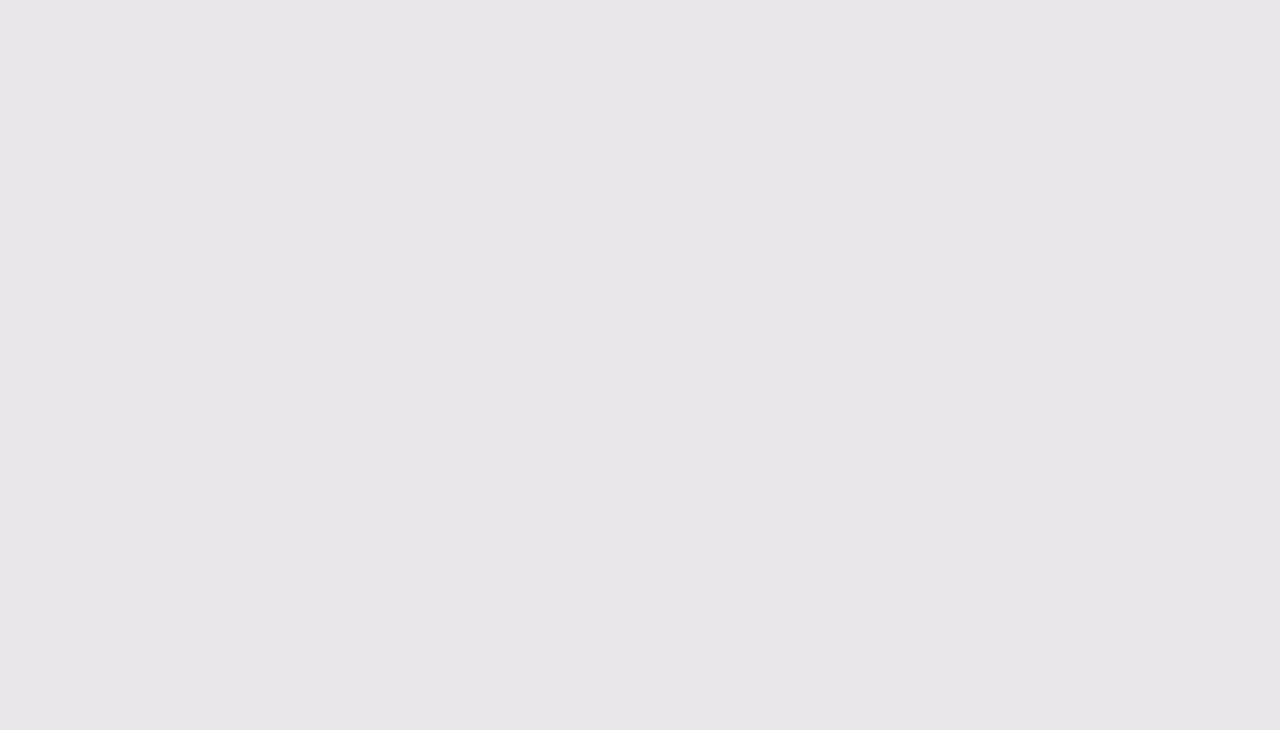
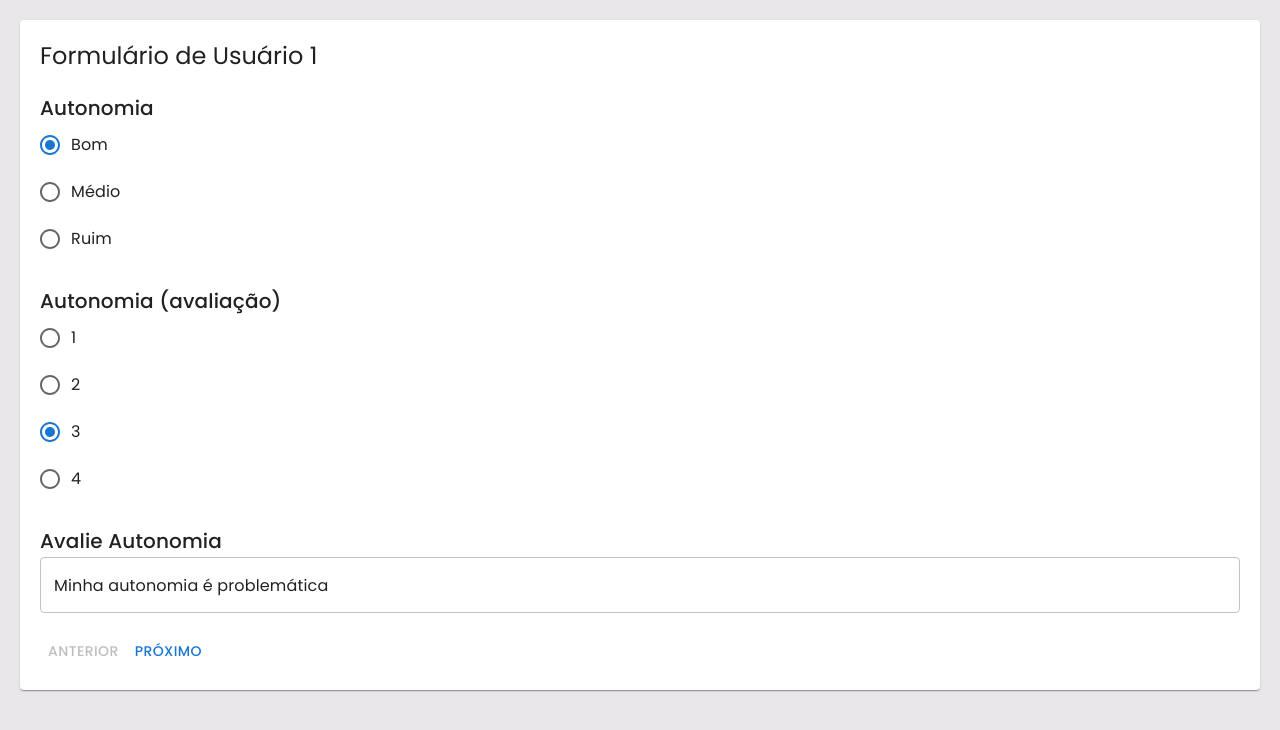
Before and after one commit to Phoenix-Team-Fatec/OAK-RH, a React (Vite) app in the folder parent/frontend/: page /AdminFormsIndividual in a window 1280 px wide. Before the commit this address had no page. Shown: the top 730 px of the page. Built offline with nearby package versions, Linux system fonts and the light colour scheme.

Commit message:
Rota e página form individual

```diff
--- a/parent/frontend/src/App.tsx
+++ b/parent/frontend/src/App.tsx
@@ -13,6 +13,8 @@ import DashboardUser from "./pages/UserGUI/DashboardUser/DashboardUser";
 import UserFormsResponse from "./pages/UserGUI/UserFormsResponse/UserFormsResponse";
 import UserFormsResponseView from "./pages/UserGUI/UserFormsViewResponse/UserFormsResponse";
 import DashboardAdminEquipe from "./components/DashAdminEquipe/DashAdminEquipe";
+import AdminFormsIndividual from "./components/AdminFormsIndividual/AdminFormsIndividual"; {/*Rota TEMPORÁRIA PARA fORMULÁRIO DE RESPOSTAS DE CADA USUÁRIO (INDIVIDUAL) */}
+
 
 const App: React.FC = () => {
   return (
@@ -87,6 +89,8 @@ const App: React.FC = () => {
 
         <Route path="/forms-user" element={<SelecaoFormularioMembro />} />
 
+        <Route path="/AdminFormsIndividual" element={<AdminFormsIndividual/>} />   {/*Rota TEMPORÁRIA PARA fORMULÁRIO DE RESPOSTAS DE CADA USUÁRIO (INDIVIDUAL) */}
+
 
         <Route path="/dashboard-user"
           element={<DashboardUser />} />
--- /dev/null
+++ b/parent/frontend/src/components/AdminFormsIndividual/AdminFormsIndividual.tsx
@@ -0,0 +1,100 @@
+import React, { useState, useEffect } from 'react';
+import { Button, Card, Typography, Radio, RadioGroup, FormControlLabel, TextField } from '@mui/material';
+
+// Exemplo temporário de dados de usuários e respostas
+const exampleUsers = [
+  {
+    id: 1,
+    name: 'Usuário 1',
+    responses: [
+      { id: 1, question: 'Autonomia', type: 'radio', options: ['Bom', 'Médio', 'Ruim'], answer: 'Bom' },
+      { id: 2, question: 'Autonomia (avaliação)', type: 'number', options: [1, 2, 3, 4], answer: 3 },
+      { id: 3, question: 'Avalie Autonomia', type: 'text', answer: 'Minha autonomia é problemática' }
+    ]
+  },
+  {
+    id: 2,
+    name: 'Usuário 2',
+    responses: [
+      { id: 1, question: 'Autonomia', type: 'radio', options: ['Bom', 'Médio', 'Ruim'], answer: 'Médio' },
+      { id: 2, question: 'Autonomia (avaliação)', type: 'number', options: [1, 2, 3, 4], answer: 2 },
+      { id: 3, question: 'Avalie Autonomia', type: 'text', answer: 'Tenho autonomia razoável' }
+    ]
+  }
+];
+
+const UserFormViewer = () => {
+  const [currentUserIndex, setCurrentUserIndex] = useState(0); // Index do usuário atual
+  const [users, setUsers] = useState(exampleUsers); // Aqui vai o dado vindo do backend
+
+  // Função para avançar para o próximo usuário
+  const nextUser = () => {
+    if (currentUserIndex < users.length - 1) {
+      setCurrentUserIndex(currentUserIndex + 1);
+    }
+  };
+
+  // Função para voltar para o usuário anterior
+  const prevUser = () => {
+    if (currentUserIndex > 0) {
+      setCurrentUserIndex(currentUserIndex - 1);
+    }
+  };
+
+  const renderResponse = (response: any) => {
+    switch (response.type) {
+      case 'radio':
+        return (
+          <RadioGroup value={response.answer}>
+            {response.options.map((option: string) => (
+              <FormControlLabel key={option} value={option} control={<Radio />} label={option} />
+            ))}
+          </RadioGroup>
+        );
+      case 'number':
+        return (
+          <RadioGroup value={response.answer}>
+            {response.options.map((option: number) => (
+              <FormControlLabel key={option} value={option} control={<Radio />} label={option.toString()} />
+            ))}
+          </RadioGroup>
+        );
+      case 'text':
+        return (
+          <TextField
+            fullWidth
+            multiline
+            value={response.answer}
+            variant="outlined"
+            InputProps={{
+              readOnly: true
+            }}
+          />
+        );
+      default:
+        return null;
+    }
+  };
+
+  const currentUser = users[currentUserIndex];
+
+  return (
+    <Card style={{ padding: '20px', margin: '20px' }}>
+      <Typography variant="h5">Formulário de {currentUser.name}</Typography>
+      {currentUser.responses.map((response: any) => (
+        <div key={response.id} style={{ margin: '20px 0' }}>
+          <Typography variant="h6">{response.question}</Typography>
+          {renderResponse(response)}
+        </div>
+      ))}
+      <Button onClick={prevUser} disabled={currentUserIndex === 0}>
+        Anterior
+      </Button>
+      <Button onClick={nextUser} disabled={currentUserIndex === users.length - 1}>
+        Próximo
+      </Button>
+    </Card>
+  );
+};
+
+export default UserFormViewer;
--- a/parent/frontend/src/components/DashAdminEquipe/DashAdminEquipe.tsx
+++ b/parent/frontend/src/components/DashAdminEquipe/DashAdminEquipe.tsx
@@ -1,7 +1,7 @@
 import React, { useState } from 'react';
 import { Box, Typography } from '@mui/material';
 import SidebarAdmin from '../ComponentsAdmin/SidebarAdmin/SidebarAdmin';
-import AdminNavbar from '../DashAdmin/AdminNavbar';
+//import AdminNavbar from '../DashAdmin/AdminNavbar';
 import TabelaFormularioDashAdmin from './tabelaFormularioDashAdmin';
 import TabelaDashAdminEquipe from './TabelaDashAdminEquipe';
 
```
Also changed, not shown: parent/frontend/src/components/DashAdmin/DashAdminEquipe.tsx (deleted, +0 -138 lines).
